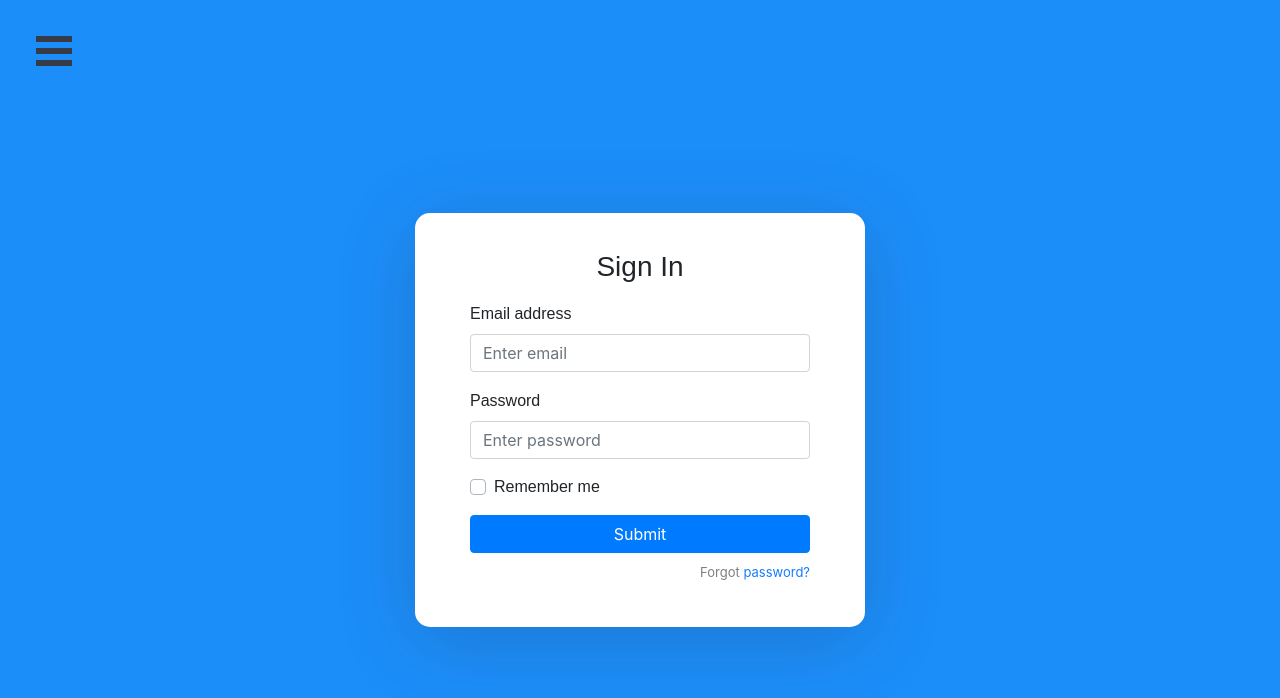
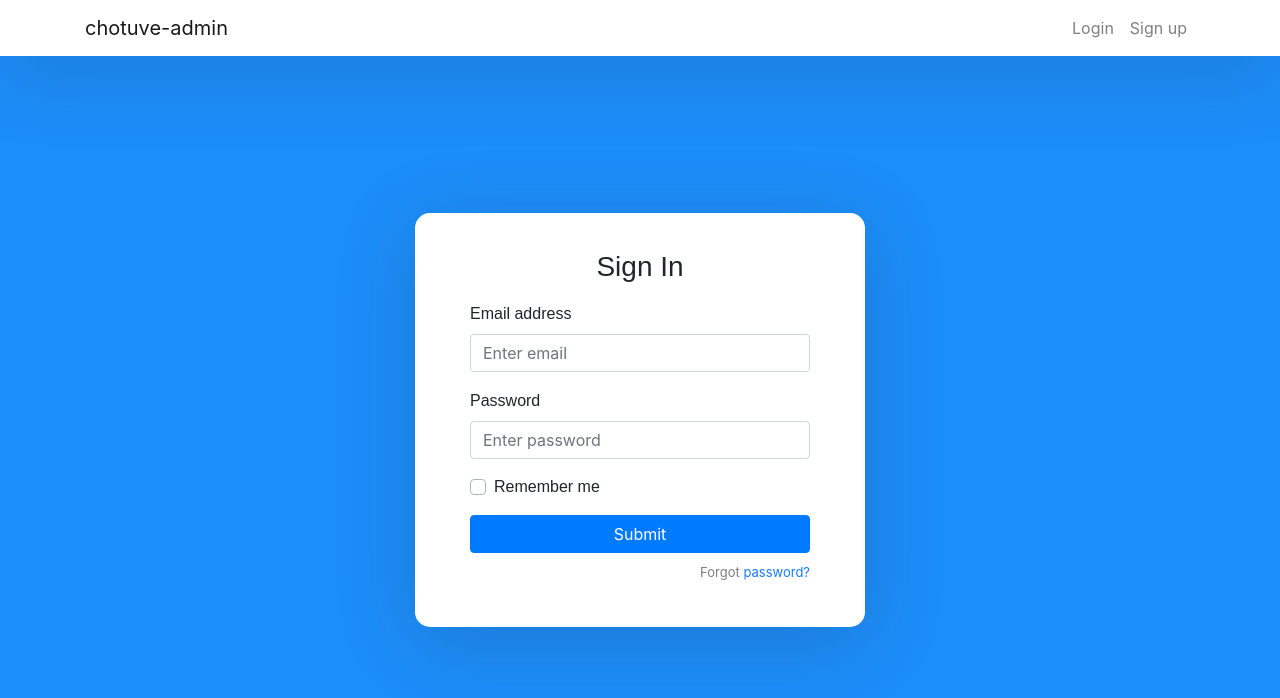
Before and after one commit to crpistillo/taller2-web-admin, a React (Create React App) app in the folder web-admin/: page / in a window 1280 px wide. Shown: the top 698 px of the page. Built offline with nearby package versions, Linux system fonts and the light colour scheme.

Commit message:
Agrego efectos en el login y signup de hover

```diff
--- a/web-admin/src/Navigator.js
+++ b/web-admin/src/Navigator.js
@@ -5,7 +5,7 @@ import Sidebar from "./sidebar/Sidebar";
 
 class Navigator extends Component {
     _navigatorComponent() {
-        if (this.props.token !== undefined) {
+        if (this.props.token === undefined) {
             return (<LoginNavbar />)
         } else {
             return (<Sidebar />)
--- a/web-admin/src/index.css
+++ b/web-admin/src/index.css
@@ -41,6 +41,14 @@ body, html, .App, #root, .auth-wrapper {
   background-color: #ffffff;
   box-shadow: 0px 14px 80px rgba(34, 35, 58, 0.2);
 }
+
+.nav-link:hover{
+  transform: scale(1.15 );
+  color: black !important;
+  transition: transform 0.5s;
+  transition: all 0.5s;
+  transition-delay: 100ms;
+  }
 
 .auth-wrapper {
   display: flex;
@@ -138,6 +146,7 @@ Note: Beware of modifying this element as it can break the animations - you shou
   background: #373a47;
   padding: 2.5em 1.5em 0;
   font-size: 1.35em;
+  opacity: 0.95;
 }
 
 
@@ -157,7 +166,7 @@ Note: Beware of modifying this element as it can break the animations - you shou
 .bm-item:hover{
   color:white;
   background-color: #54596e;
-  transform: scale(1.15);
+  transform: scale(1.15 );
   transition: transform 0.5s;
   transition: all 0.5s;
   transition-delay: 100ms;
--- a/web-admin/src/sidebar/Sidebar.js
+++ b/web-admin/src/sidebar/Sidebar.js
@@ -3,9 +3,6 @@ import { slide as Menu } from 'react-burger-menu'
 import { Link } from 'react-router-dom';
 
 class Sidebar extends Component {
-    showSettings(event) {
-        event.preventDefault();
-    }
     render() {
         return (
             <Menu>
```
